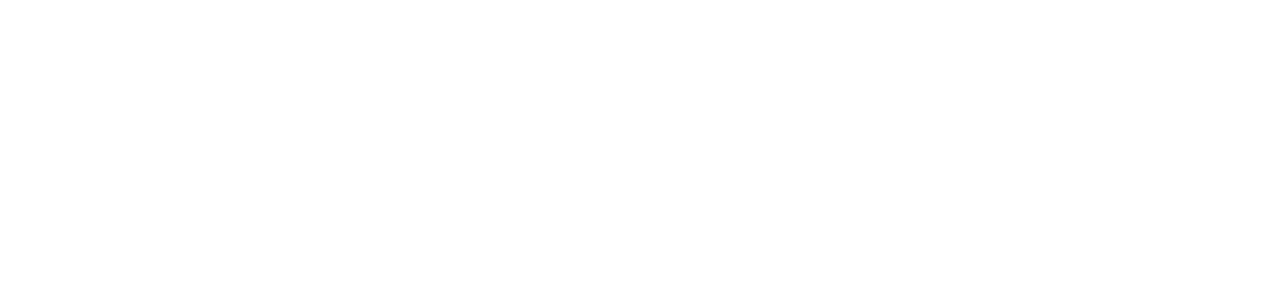
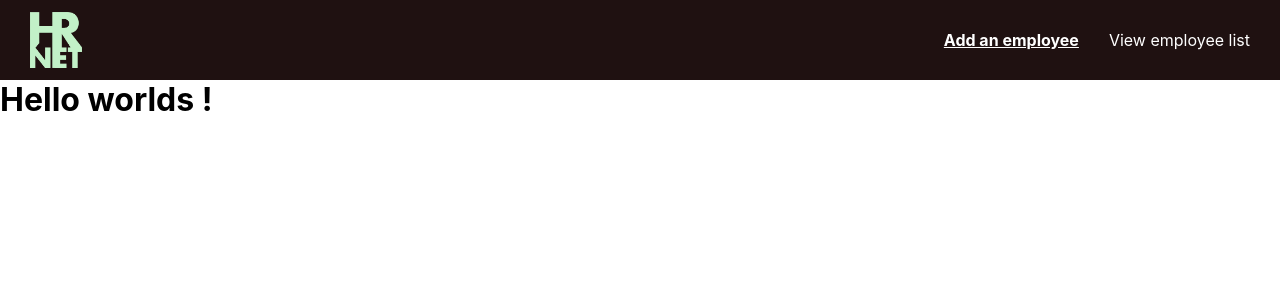
Before and after one commit to LauerJonathan/elearning, a React (Create React App) app in the folder learn/: page / in a window 1280 px wide. Shown: the top 300 px of the page. Built offline with nearby package versions, Linux system fonts and the light colour scheme.

Commit message:
root check 23112024--2300

```diff
--- a/learn/src/App.css
+++ b/learn/src/App.css
@@ -1,5 +1,5 @@
 :root {
-  --primary: #211212;
+  --primary: #1f1111;
 }
 
 body {
--- a/learn/src/App.js
+++ b/learn/src/App.js
@@ -9,7 +9,8 @@
 function App() {
   return (
     <>
-      <Routing basename="https://LauerJonathan.github.io/elearning/">
+      {/*basename="/elearning/"*/}
+      <Routing>
         <Routes>
           <Route exact path="/" element={<Home />}></Route>
           <Route exact path="/list" element={<List />}></Route>
--- a/learn/src/components/NavBar/index.css
+++ b/learn/src/components/NavBar/index.css
@@ -17,11 +17,24 @@
   list-style: none;
   padding: 0;
   display: flex;
-  padding: 0 20px;
-  gap: 10px;
+  gap: 30px;
 }
 
 nav ul li a {
   text-decoration: none;
   color: white;
 }
+
+nav ul li a.active {
+  text-decoration: underline;
+  font-weight: bold;
+}
+
+@media only screen and (max-width: 600px) {
+  nav {
+    padding: 0 10px;
+  }
+  nav ul li a:not(.active) {
+    display: none;
+  }
+}
--- a/learn/src/components/NavBar/index.jsx
+++ b/learn/src/components/NavBar/index.jsx
@@ -1,19 +1,23 @@
 import React from "react";
 import { Link } from "react-router-dom";
 
-import logo from "../../assets/media/hrNetLogo.png";
+import logo from "../../assets/media/hrNetLogo.webp";
 import "./index.css";
 
-const NavBar = () => {
+const NavBar = ({ active }) => {
   return (
     <nav>
       <img src={logo} alt="hrnet logo" />
       <ul>
         <li>
-          <Link to="/">Home</Link>
+          <Link to="/" className={active === "home" ? "active" : ""}>
+            Add an employee
+          </Link>
         </li>
         <li>
-          <Link to="list">List</Link>
+          <Link to="list" className={active === "list" ? "active" : ""}>
+            View employee list
+          </Link>
         </li>
       </ul>
     </nav>
--- a/learn/src/pages/Home/index.jsx
+++ b/learn/src/pages/Home/index.jsx
@@ -3,7 +3,7 @@
 const Home = () => {
   return (
     <>
-      <NavBar />
+      <NavBar active="home"/>
       <h1>Hello worlds !</h1>
     </>
   );
--- a/learn/src/pages/List/index.jsx
+++ b/learn/src/pages/List/index.jsx
@@ -3,7 +3,7 @@
 const List = () => {
   return (
     <>
-      <NavBar />
+      <NavBar active="list" />
       <h1>Hello worlds, page 2 !</h1>
     </>
   );
```
Also changed, not shown: learn/src/assets/media/hrNetLogo.png (deleted), learn/src/assets/media/hrNetLogo.webp (added).
